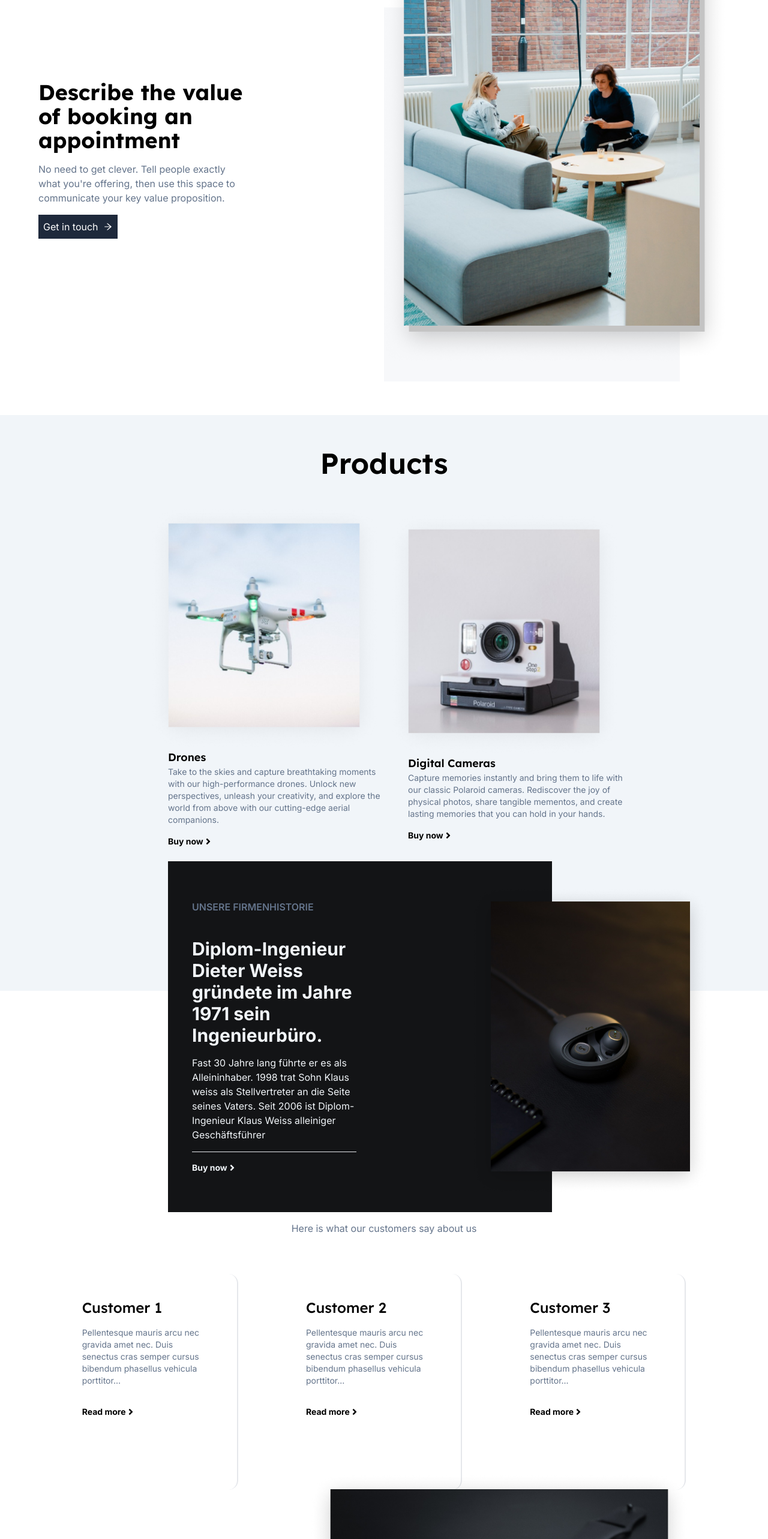
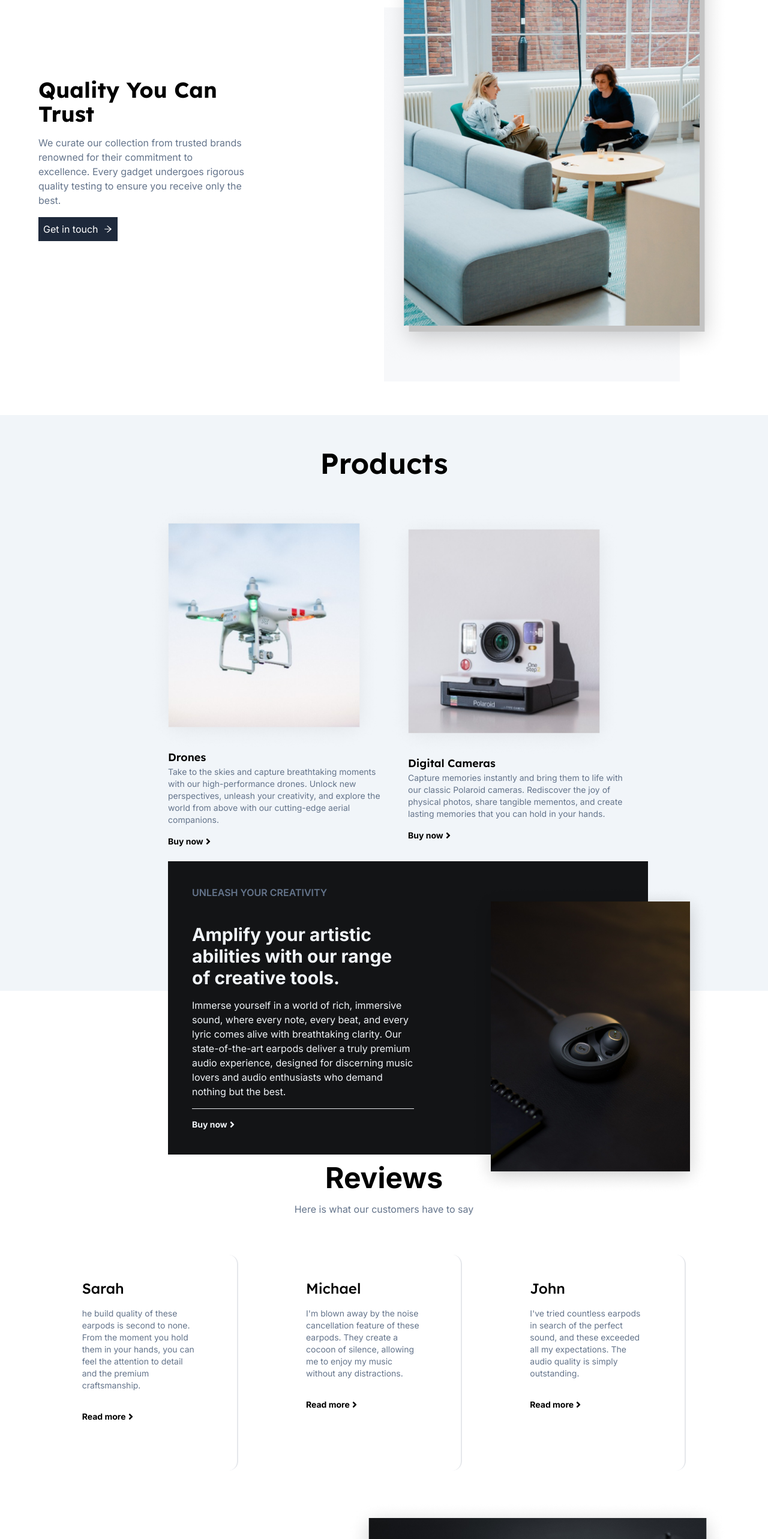
Before and after one commit to ishtails/CometLabs-Frontend, a React (Vite) app: page / in a window 1280 px wide. Shown: the part 220-2786 px from the top of the page at 60% size. Built offline with nearby package versions, Linux system fonts and the light colour scheme.

Commit message:
added proper demo text

```diff
--- a/src/components/Rectangle_Box.tsx
+++ b/src/components/Rectangle_Box.tsx
@@ -2,19 +2,16 @@ import { FaAngleRight } from "react-icons/fa";
 
 const Rectangle_Box = () => {
   return (
-    <div className="w-[80%] mx-10 bg-[#131416] text-slate-100 pl-10 pr-36 py-16">
-      <div className="w-[60%]">
+    <div className="w-[90%] xl:w-full mx-10 bg-[#131416] text-slate-100 pl-10 pr-36 py-10">
+      <div className="md:w-[60%]">
         <h3 className="text-slate-500 mb-5 md:mb-10 uppercase font-semibold">
-          Unsere Firmenhistorie
+          Unleash Your Creativity
         </h3>
         <h1 className="font-bold text-xl md:text-3xl mb-4">
-          Diplom-Ingenieur Dieter Weiss gründete im Jahre 1971 sein
-          Ingenieurbüro.
+          Amplify your artistic abilities with our range of creative tools.
         </h1>
         <p className="mb-4">
-          Fast 30 Jahre lang führte er es als Alleininhaber. 1998 trat Sohn
-          Klaus weiss als Stellvertreter an die Seite seines Vaters. Seit 2006
-          ist Diplom-Ingenieur Klaus Weiss alleiniger Geschäftsführer
+        Immerse yourself in a world of rich, immersive sound, where every note, every beat, and every lyric comes alive with breathtaking clarity. Our state-of-the-art earpods deliver a truly premium audio experience, designed for discerning music lovers and audio enthusiasts who demand nothing but the best.
         </p>
         <hr />
         <button className="flex items-center mt-4">
--- a/src/pages/Footer.tsx
+++ b/src/pages/Footer.tsx
@@ -9,26 +9,28 @@ const Footer = () => {
         <img
           src={image_6}
           alt="watch"
-          className="w-[50%] hidden xl:block object-cover max-w-[650px] absolute -top-8 right-[10%]"
+          className="w-[50%] hidden xl:block object-cover max-w-[650px] absolute -top-8 right-[5%]"
         />
 
         <div className="bg-slate-100 flex flex-col justify-between">
           <div className="xl:w-[90%] max-w-6xl xl:mx-auto">
             <div className="px-10 py-10 xl:w-[50%]">
-              <h3 className="text-slate-700 mb-5 md:mb-10 uppercase font-semibold">
-                Unsere Firmenhistorie
+              <h3 className="text-slate-500 mb-5 uppercase font-semibold">
+                Support
               </h3>
               <h1 className="font-bold text-xl md:text-3xl mb-4">
-                Diplom-Ingenieur Dieter Weiss gründete im Jahre 1971 sein
-                Ingenieurbüro.
+                Experience Full-Time Support, Always There for You!
               </h1>
               <p className="mb-4">
-                Fast 30 Jahre lang führte er es als Alleininhaber. 1998 trat
-                Sohn Klaus weiss als Stellvertreter an die Seite seines Vaters.
+                We are here to assist you with any questions, concerns, or
+                technical issues you may encounter. Our dedicated support team
+                is committed to providing you with prompt and reliable
+                assistance to ensure your experience with our products is
+                seamless and enjoyable.
               </p>
               <hr />
               <button className="flex items-center mt-4">
-                <p className="font-bold text-sm">Buy now</p>
+                <p className="font-bold text-sm">Contact Us</p>
                 <FaAngleRight />
               </button>
             </div>
@@ -37,16 +39,16 @@ const Footer = () => {
           <div className="bg-zinc-900 px-10">
             <div className=" text-slate-50 max-w-6xl xl:mx-auto">
               <div className="flex justify-between mt-10 ">
-                <img src={logo_2} />
+                <img src={logo_2} className="hidden sm:block" />
                 <span>
                   <h3 className="font-lexend font-semibold">Contact</h3>
-                  <p className="text-sm">Beratender Ingenieur</p>
-                  <p className="text-sm">Dipl.-Ing. Klaus Weiss</p>
+                  <p className="text-sm">Phone: +1 (555) 123-4567</p>
+                  <p className="text-sm">Email: info@example.com</p>
                 </span>
                 <span>
                   <h3 className="font-lexend font-semibold">Address</h3>
-                  <p className="text-sm">Beratender Ingenieur</p>
-                  <p className="text-sm">Dipl.-Ing. Klaus Weiss</p>
+                  <p className="text-sm">123 Main Street</p>
+                  <p className="text-sm">Mumbai, India</p>
                 </span>
               </div>
               <hr className="mt-10 mb-10" />
--- a/src/pages/Hero.tsx
+++ b/src/pages/Hero.tsx
@@ -1,20 +1,31 @@
-import image_1 from '../assets/Image_1.png'
+import image_1 from "../assets/Image_1.png";
 import { AiOutlineArrowRight } from "react-icons/ai";
 
 const Hero = () => {
   return (
     <div className="h-full flex mt-14 items-center justify-between mx-10 xl:mx-auto max-w-6xl">
-        <div className="w-[30%] space-y-4">
-            <h1 className="font-lexend font-bold text-4xl">Describe the value of booking an appointment</h1>
-            <p className="text-slate-500">No need to get clever. Tell people exactly what you're offering, then use this space to communicate your key value proposition.</p>
-            <button className="flex items-center space-x-2 bg-slate-800 text-white p-2">
-            <p>Get in touch</p>
-            <AiOutlineArrowRight />
+      <div className="sm:w-[30%] space-y-4">
+        <h1 className="font-lexend font-bold text-4xl">
+          Quality You Can Trust
+        </h1>
+        <p className="text-slate-500">
+          We curate our collection from trusted brands renowned for their
+          commitment to excellence. Every gadget undergoes rigorous quality
+          testing to ensure you receive only the best.
+        </p>
+        <button className="flex items-center space-x-2 bg-slate-800 text-white p-2">
+          <p>Get in touch</p>
+          <AiOutlineArrowRight />
         </button>
-        </div>
-        <img src={image_1} alt="logo" title="Weiss" className="w-[50%]"/>
+      </div>
+      <img
+        src={image_1}
+        alt="logo"
+        title="Weiss"
+        className="hidden sm:block w-[50%]"
+      />
     </div>
-  )
-}
+  );
+};
 
-export default Hero
+export default Hero;
--- a/src/pages/Reviews.tsx
+++ b/src/pages/Reviews.tsx
@@ -2,26 +2,26 @@ import Card from "../components/Card";
 
 const Reviews = () => {
   return (
-    <div className="min-h-screen flex flex-col pt-80 max-w-6xl xl:mx-auto">
+    <div className=" flex flex-col mb-20 mt-20 sm:mt-56 md:mt-96 xl:mt-72 max-w-6xl xl:mx-auto">
       <div className="flex flex-col mb-16 items-center self-center">
         <h1 className="font-bold text-5xl">Reviews</h1>
         <p className="text-slate-500 mt-4">
-          Here is what our customers say about us
+          Here is what our customers have to say
         </p>
       </div>
 
-      <div className="flex items-center justify-around mr-8">
+      <div className="flex flex-col sm:flex-row items-center justify-around mr-8">
         <Card
-          title="Customer 1"
-          body="Pellentesque mauris arcu nec gravida amet nec. Duis senectus cras semper cursus bibendum phasellus vehicula porttitor..."
+          title="Sarah"
+          body="he build quality of these earpods is second to none. From the moment you hold them in your hands, you can feel the attention to detail and the premium craftsmanship."
         />
         <Card
-          title="Customer 2"
-          body="Pellentesque mauris arcu nec gravida amet nec. Duis senectus cras semper cursus bibendum phasellus vehicula porttitor..."
+          title="Michael "
+          body="I'm blown away by the noise cancellation feature of these earpods. They create a cocoon of silence, allowing me to enjoy my music without any distractions."
         />
         <Card
-          title="Customer 3"
-          body="Pellentesque mauris arcu nec gravida amet nec. Duis senectus cras semper cursus bibendum phasellus vehicula porttitor..."
+          title="John "
+          body="I've tried countless earpods in search of the perfect sound, and these exceeded all my expectations. The audio quality is simply outstanding."
         />
       </div>
     </div>
```
